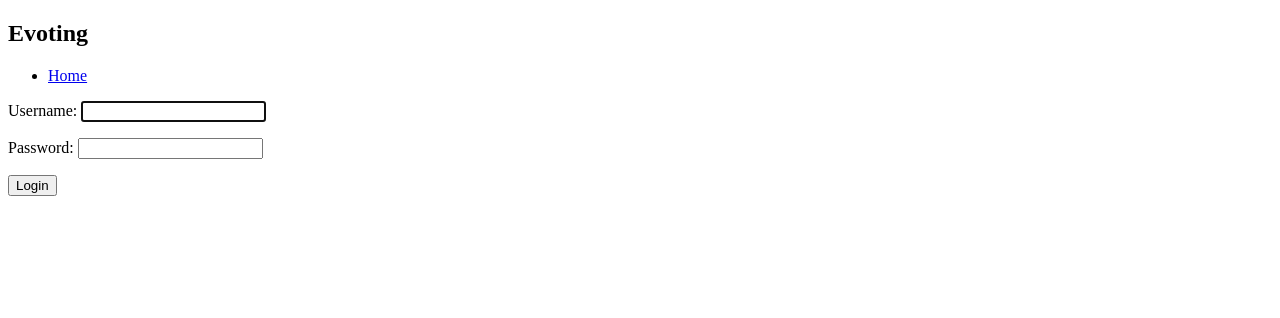
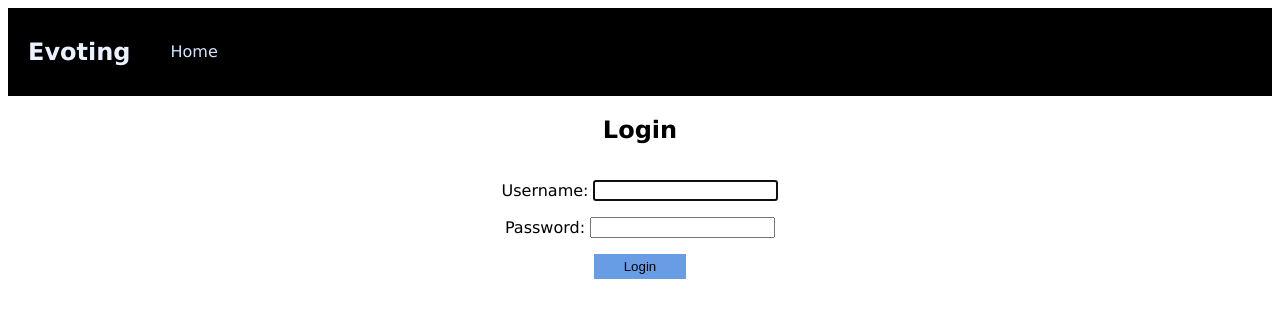
Before and after one commit to QwikSylver/E-voting-app, a Django app: page /login/ in a window 1280 px wide. Shown: the top 318 px of the page. Run offline with Django 4.2, Linux system fonts and the light colour scheme.

Commit message:
Added static folder with some basic css

```diff
--- a/app/app/settings.py
+++ b/app/app/settings.py
@@ -123,6 +123,8 @@ USE_TZ = True
 
 STATIC_URL = "static/"
 
+STATICFILES_DIRS = [BASE_DIR / "static"]
+
 # Default primary key field type
 # https://docs.djangoproject.com/en/4.1/ref/settings/#default-auto-field
 
@@ -132,4 +134,5 @@ AUTH_USER_MODEL = "elections.Voter"
 
 LOGIN_REDIRECT_URL = "home"
 
+
 LOGOUT_REDIRECT_URL = "home"
--- /dev/null
+++ b/app/static/css/base.css
@@ -0,0 +1,62 @@
+:root {
+  box-sizing: border-box;
+  font-family: "Lucida Sans", "Lucida Sans Regular", "Lucida Grande",
+    "Lucida Sans Unicode", Geneva, Verdana, sans-serif;
+}
+
+.navbar {
+  display: flex;
+  justify-content: flex-start;
+  align-items: center;
+  background-color: black;
+}
+
+.navbar h1,
+.navbar ul {
+  padding: 10px 20px;
+  color: rgb(234, 241, 255);
+}
+
+li,
+a {
+  text-decoration: none;
+  list-style: none;
+}
+
+a {
+  color: rgb(212, 226, 255);
+}
+
+a:hover {
+  color: rgb(53, 121, 216);
+}
+
+.container {
+  display: flex;
+  justify-content: center;
+  align-items: center;
+  flex-direction: column;
+}
+
+form p {
+  display: flex;
+  justify-content: center;
+  align-items: center;
+}
+
+form p label {
+  margin-right: 5px;
+}
+
+input[type="submit"] {
+  display: block;
+  margin: auto;
+  padding: 5px 30px;
+  border: none;
+  background-color: rgb(104, 156, 228);
+  cursor: pointer;
+}
+
+input[type="submit"]:hover {
+  background-color: rgb(53, 121, 216);
+}
--- a/app/templates/base.html
+++ b/app/templates/base.html
@@ -1,9 +1,11 @@
+{% load static %}
 <!DOCTYPE html>
 <html lang="en">
   <head>
     <meta charset="UTF-8" />
     <meta http-equiv="X-UA-Compatible" content="IE=edge" />
     <meta name="viewport" content="width=device-width, initial-scale=1.0" />
+    <link rel="stylesheet" href="{% static 'css/base.css' %}" />
     <title>{% block title %}{% endblock title %}</title>
   </head>
   <body>
--- a/app/templates/registration/login.html
+++ b/app/templates/registration/login.html
@@ -3,8 +3,11 @@
 <br />
 
 {% block title %}Login{%endblock title %} {% block content %}
-<form action="" method="post">
-  {% csrf_token %} {{form.as_p}}
-  <input type="submit" value="Login" />
-</form>
+<div class="container">
+  <h2>Login</h2>
+  <form action="" method="post">
+    {% csrf_token %} {{form.as_p}}
+    <input type="submit" value="Login" />
+  </form>
+</div>
 {% endblock content %}
```
